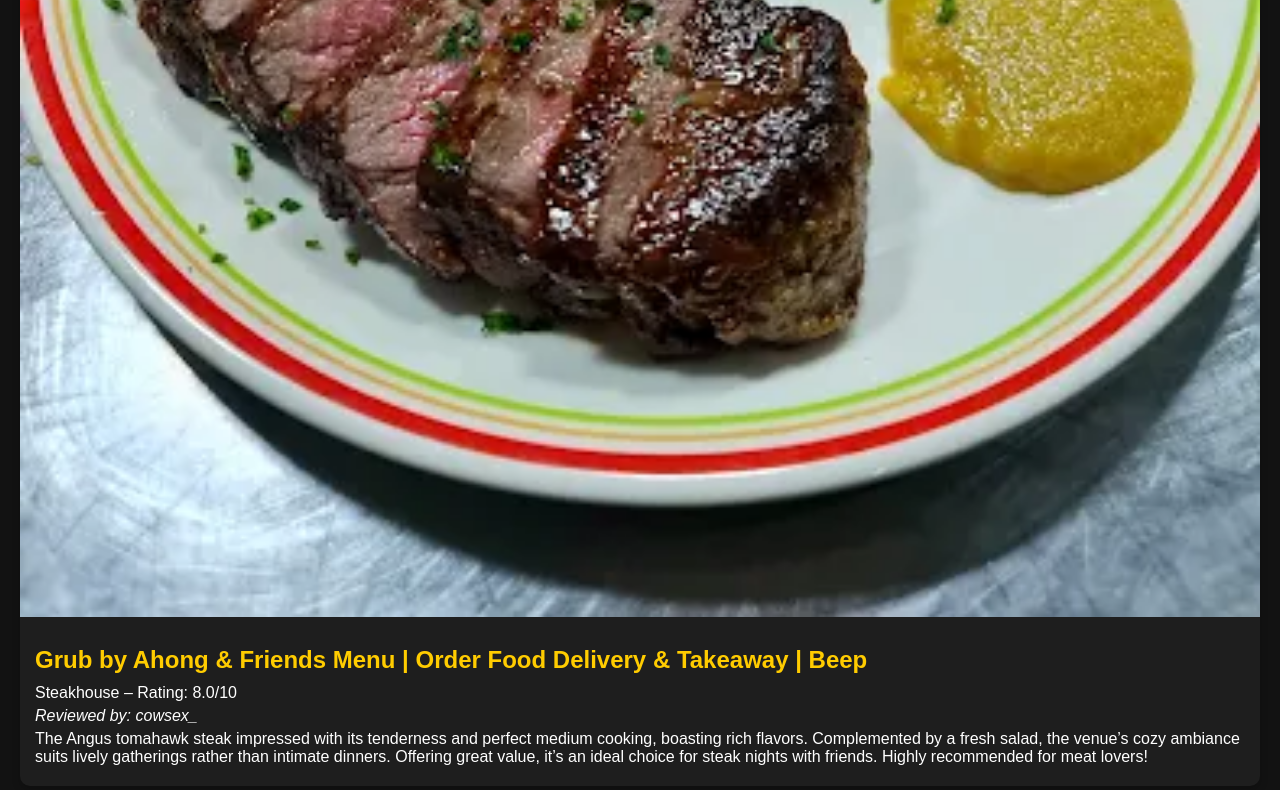
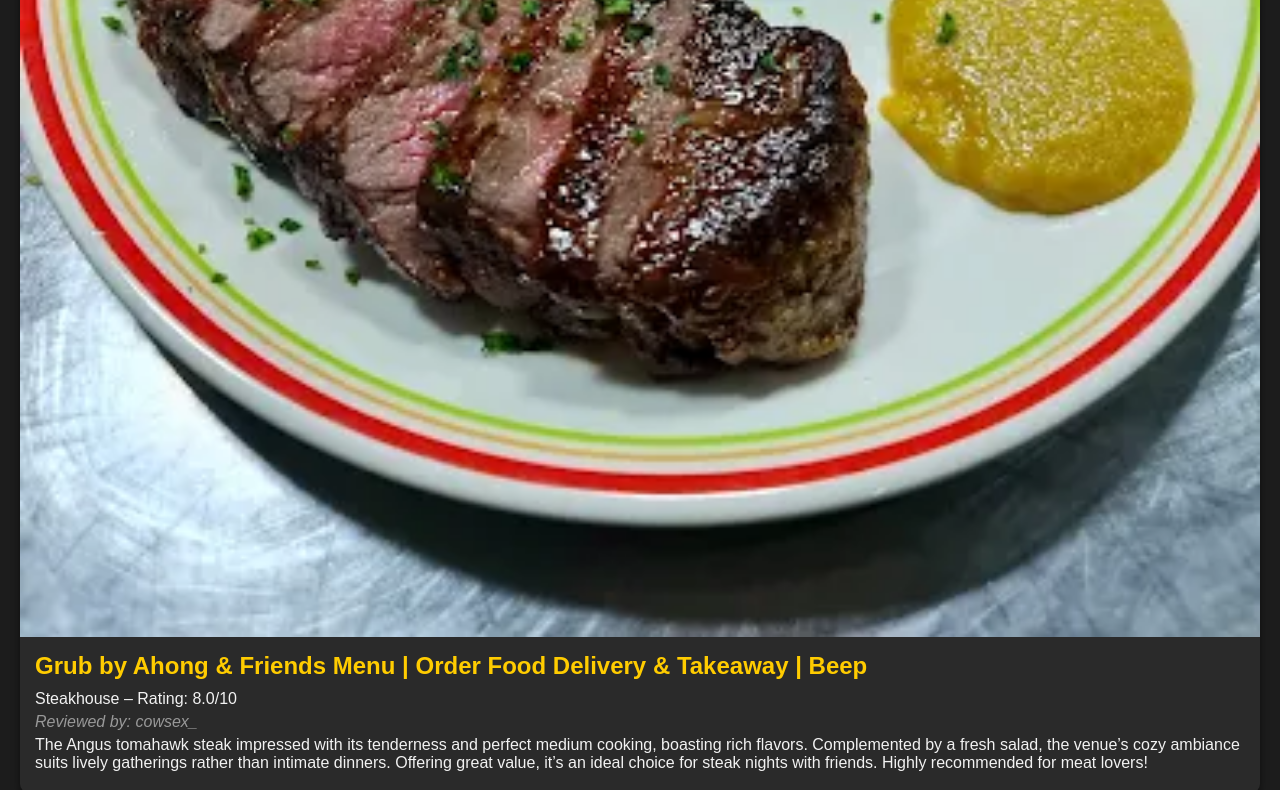
Before and after one commit to tsenmeng84/mr-makan, a plain HTML site: page docs/index.html in a window 1280 px wide. Shown: the part 1137-1927 px from the top of the page. Drawn offline with Linux system fonts and the light colour scheme.

Commit message:
Update recommendations on 2025-06-13T07:12:53.252623

```diff
--- a/docs/index.html
+++ b/docs/index.html
@@ -6,47 +6,48 @@
     <title>Mr. Makan Food Recommendations</title>
     <style>
         body {
-            background-color: #121212;
-            color: #ffffff;
+            background-color: #1c1c1c;
+            color: #f2f2f2;
             font-family: Arial, sans-serif;
             margin: 0;
             padding: 20px;
         }
         h1 {
             text-align: center;
-            margin-bottom: 20px;
+            margin-bottom: 40px;
+            color: #ffcc00;
         }
         .card {
-            background-color: #1e1e1e;
-            border-radius: 10px;
-            box-shadow: 0 4px 8px rgba(0, 0, 0, 0.2);
-            margin: 10px 0;
+            background-color: #2a2a2a;
+            border-radius: 8px;
             overflow: hidden;
-            transition: transform 0.2s;
+            margin: 20px 0;
+            box-shadow: 0 4px 8px rgba(0, 0, 0, 0.5);
         }
-        .card:hover {
-            transform: scale(1.05);
-        }
-        img {
+        .card img {
             width: 100%;
             height: auto;
+            display: block;
         }
         .info {
             padding: 15px;
         }
-        .info h2 {
+        h2 {
+            margin: 0 0 10px 0;
             font-size: 1.5em;
-            margin: 10px 0;
         }
-        .info p {
-            margin: 5px 0;
-        }
-        a {
+        h2 a {
             color: #ffcc00;
             text-decoration: none;
         }
-        a:hover {
+        h2 a:hover {
             text-decoration: underline;
+        }
+        p {
+            margin: 5px 0;
+        }
+        em {
+            color: #999999;
         }
     </style>
 </head>
@@ -105,5 +106,4 @@
     <div class="card">
         <img src="images/1070b52e-8df1-49e0-8c2c-9b83b664db52.webp" alt="OSSU! おっす kushiyaki (@ossu.my) • Instagram photos and videos">
         <div class="info">
-            <h2><a href="https://www.instagram.com/ossu.my?igsh=MWxkbnFxdGx0Mm40NQ==" target="_blank">OSSU! おっす kushiyaki (@ossu.my) • Instagram photos and videos</a></h2>
-            <p
+            <h2><a href="https://www.instagram.com/ossu.my?igsh=MWxkbnFxdGx0Mm40NQ==" target="_blank">OSSU! おっす kushiyaki (@ossu.my)
```
